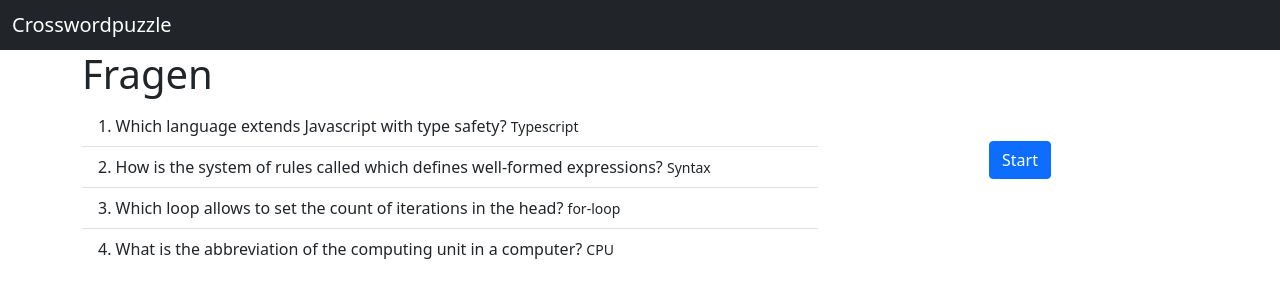
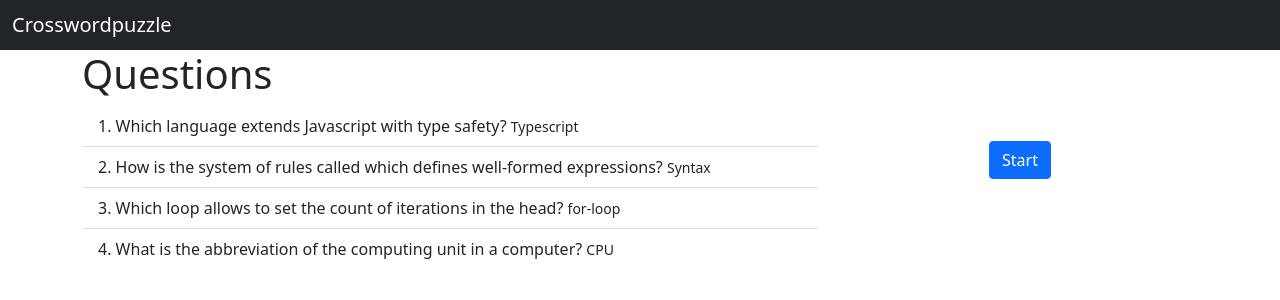
Before and after one commit to Gamify-IT/crosswordpuzzle, a Vue app: page / in a window 1280 px wide. Shown: the top 300 px of the page. Built offline with nearby package versions, Linux system fonts and the light colour scheme.

Commit message:
remove german from gui

```diff
--- a/src/views/Crosswordpuzzle.vue
+++ b/src/views/Crosswordpuzzle.vue
@@ -59,7 +59,7 @@ function evaluateSolution() {
 
       <div class="col-3">
         <ol class="list-group list-group-flush list-group-numbered">
-          <h1>Fragen</h1>
+          <h1>Questions</h1>
           <li v-for="question in questions" class="list-group-item">
             {{ question.question }}
           </li>
--- a/src/views/HomeView.vue
+++ b/src/views/HomeView.vue
@@ -12,7 +12,7 @@ const questions: question[] = questionsJson;
       <div class="row">
         <div class="col-8">
           <ol class="list-group list-group-flush list-group-numbered">
-            <h1>Fragen</h1>
+            <h1>Questions</h1>
             <li v-for="question in questions" class="list-group-item">
               {{ question.question }}
               <small>{{ question.answer }}</small>
```
